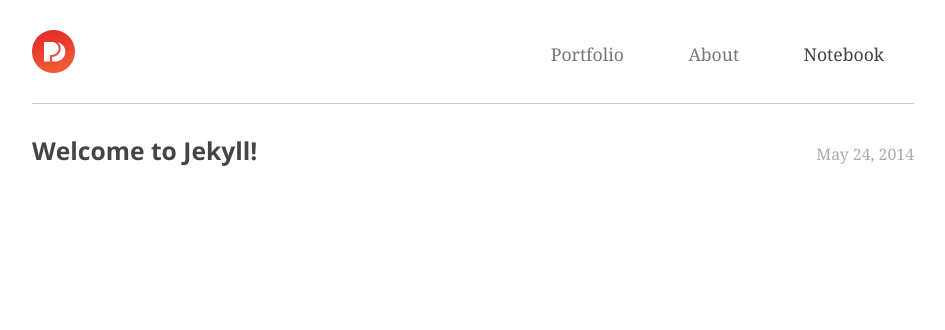
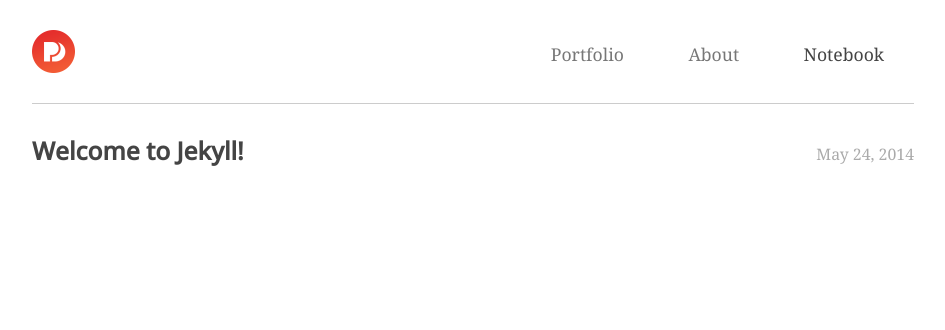
Before and after one commit to zhenghaohe/philipcdavis.github.io, a Jekyll site: the page built from notebook/index.html, in a window 1280 px wide. Shown: the top 330 px of the page, without its empty margins (167-1112 px from the left). Built offline with Jekyll 4.4.1, drawn with Linux system fonts in a browser that asks for light colours.

Commit message:
resized google font

```diff
--- a/_includes/head.html
+++ b/_includes/head.html
@@ -7,7 +7,7 @@
     <link rel="canonical" href="{{ page.url | replace:'index.html','' | prepend: site.baseurl | prepend: site.url }}">
 
     <!-- Custom CSS -->
-    <link href='http://fonts.googleapis.com/css?family=Open+Sans:700' rel='stylesheet' type='text/css'>
+    <link href='http://fonts.googleapis.com/css?family=Open+Sans:500' rel='stylesheet' type='text/css'>
     <link rel="stylesheet" href="{{ "/css/highlight.css" | prepend: site.baseurl }}">
     <link rel="stylesheet" href="{{ "/css/style.css" | prepend: site.baseurl }}">
 
```
Also changed, not shown: 4 other files.
